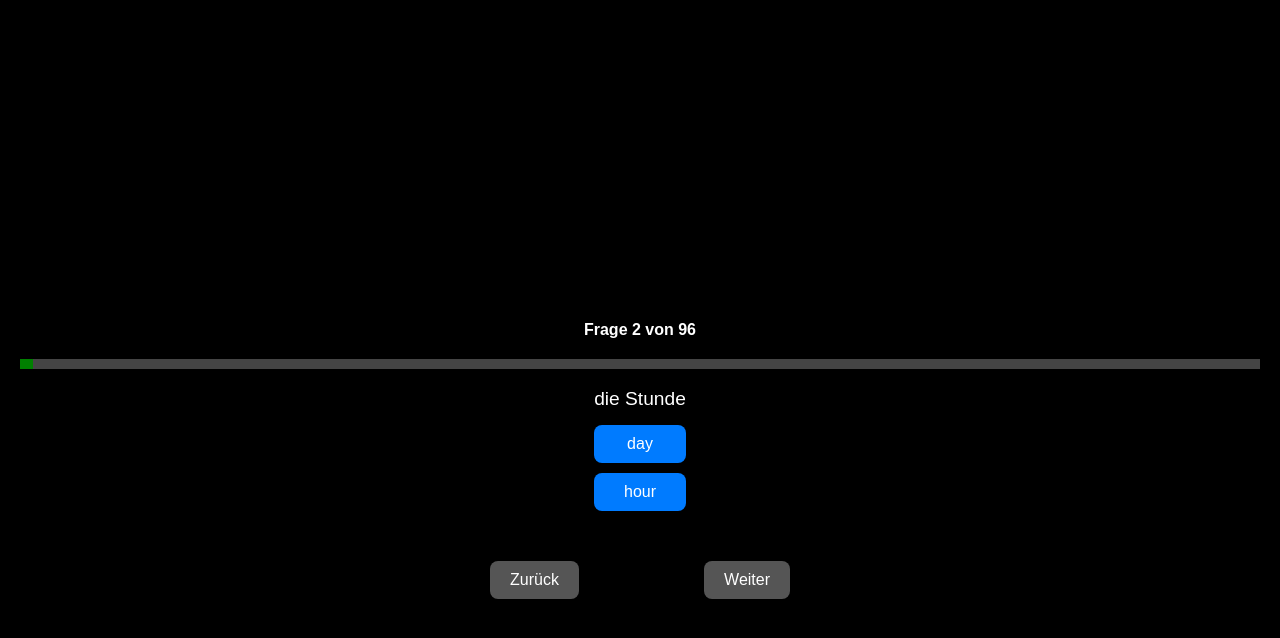
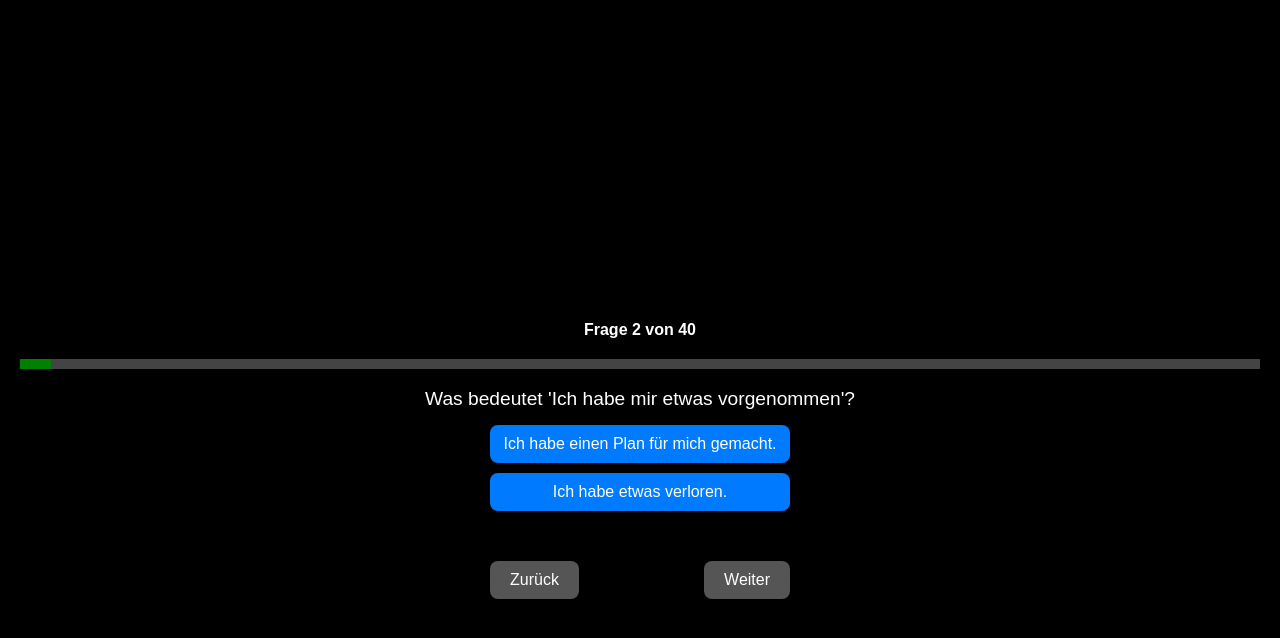
Before and after one commit to jazzupyourgerman/Beguem, a plain HTML site: page index.html in a window 1280 px wide. Both pictures are taken after a click on the button "Weiter". Drawn offline with Linux system fonts and the light colour scheme.

Commit message:
Update index.html

```diff
--- a/index.html
+++ b/index.html
@@ -206,106 +206,74 @@
     </div>
   </div>
 <script>
-const questions = [
-  { text: "das Unterbewusstsein", options: ["holiday", "subconscious mind"], correct: 1 },
-  { text: "die Stunde", options: ["day", "hour"], correct: 1 },
-  { text: "die Beschäftigung", options: ["vacation", "occupation / activity"], correct: 1 },
-  { text: "der See", options: ["sea", "lake"], correct: 1 },
-  { text: "die See", options: ["mountain", "ocean"], correct: 1 },
-  { text: "das Meer", options: ["forest", "sea"], correct: 1 },
-  { text: "die Insel", options: ["desert", "island"], correct: 1 },
-  { text: "das Glück", options: ["disaster", "luck / happiness"], correct: 1 },
-  { text: "das Pech", options: ["much luck", "bad luck"], correct: 1 },
-  { text: "der Regen", options: ["sun", "rain"], correct: 1 },
-  { text: "der Sturm", options: ["rainbow", "storm"], correct: 1 },
-  { text: "der August", options: ["Winter", "August"], correct: 1 },
-  { text: "der Ort", options: ["street", "place / town"], correct: 1 },
-  { text: "die Arbeit", options: ["holiday", "work / job"], correct: 1 },
-  { text: "der Job", options: ["job", "drink"], correct: 0 },
-  { text: "das Zimmer", options: ["garden", "room"], correct: 1 },
-  { text: "der Norden", options: ["north", "south"], correct: 0 },
-  { text: "das Hotel", options: ["hotel", "train station"], correct: 0 },
-  { text: "die Rezeption", options: ["restaurant", "reception desk"], correct: 1 },
-  { text: "die Fahrradwege", options: ["bicycle paths", "car parks"], correct: 0 },
+const questions =[
+  { "text": "Wie beginnt man korrekt? —> 'Also …'", "options": ["Also ich habe es bemerkt.", "Also habe ich es bemerkt."], "correct": 1 },
+  { "text": "Was bedeutet 'Ich habe mir etwas vorgenommen'?", "options": ["Ich habe etwas verloren.", "Ich habe einen Plan für mich gemacht."], "correct": 1 },
+  { "text": "Was passiert beim Druckausgleich im Ohr?", "options": ["Die Trommelfelle haben sich entspannt.", "Die Trommelfelle haben sich nach innen gesogen."], "correct": 0 },
+  { "text": "Welche Aussage ist korrekt?", "options": ["Ich kümmere mich dazu.", "Ich kümmere mich darum."], "correct": 1 },
+  { "text": "Welche Form ist richtig?", "options": ["Nachher kümmere ich mich dazu!", "Nachher kümmere ich mich darum!"], "correct": 1 },
+  { "text": "Wie kann man eine Rechnung bezahlen?", "options": ["per Vergebung", "per Überweisung"], "correct": 1 },
+  { "text": "Welche Aussage stimmt?", "options": ["Ich habe das Geld übergeworfen.", "Ich habe das Geld überwiesen."], "correct": 1 },
+  { "text": "Wie sagt man korrekt?", "options": ["Es löst ein paar Probleme zu geben.", "Es gibt ein paar Probleme zu lösen."], "correct": 1 },
+  { "text": "Welche Aussage ist korrekt?", "options": ["Diese Person macht mich ruhig.", "Diese Person macht mich wütend."], "correct": 1 },
+  { "text": "Was bedeutet 'die Bedeutung'?", "options": ["Die Größe einer Sache", "Sinn oder Erklärung einer Sache"], "correct": 1 },
+  { "text": "Was ist korrekt?", "options": ["Ein Teil von meiner Arbeit ist Erinnerung.", "Ein Teil von meiner Arbeit ist Routine."], "correct": 1 },
+  { "text": "Welche Tätigkeit passt?", "options": ["etwas Neues vergessen", "etwas Neues entdecken"], "correct": 1 },
+  { "text": "Was bedeutet 'an etwas teilnehmen'?", "options": ["weggehen", "dabei sein"], "correct": 1 },
+  { "text": "Welche Aussage ist richtig?", "options": ["Ich habe mein Studium in der Türkei abschließen.", "Ich habe mein Studium in der Türkei abgeschlossen."], "correct": 1 },
+  { "text": "Was passt zu 'sich verloben'?", "options": ["einen Kredit aufnehmen", "eine Verlobung eingehen"], "correct": 1 },
+  { "text": "Was bedeutet 'sich lohnen'?", "options": ["es ist sinnlos", "es ist wertvoll"], "correct": 1 },
+  { "text": "Welche Aussage ist korrekt?", "options": ["Wir mögen euch.", "Wir mögen uns."], "correct": 1 },
+  { "text": "Wie sagt man korrekt?", "options": ["Ich erinnere mich auf meinen Traum.", "Ich erinnere mich an meinen Traum."], "correct": 1 },
+  { "text": "Welche Form ist korrekt?", "options": ["Du erinnerst dich darauf, was du geträumt hast.", "Du erinnerst dich daran, was du geträumt hast."], "correct": 1 },
+  { "text": "Was stimmt?", "options": ["Wir haben Probleme, uns daran zu vergessen.", "Wir haben Probleme, uns daran zu erinnern."], "correct": 1 },
+  { "text": "Was bedeutet 'Beschäftigung'?", "options": ["eine Erinnerung", "eine Tätigkeit"], "correct": 1 },
+  { "text": "Welche Aussage ist korrekt?", "options": ["Er schlägt einen Ausflug zu.", "Er schlägt einen Ausflug vor."], "correct": 1 },
+  { "text": "Wie sagt man korrekt?", "options": ["Gestern gab es stark Regen.", "Gestern gab es starken Regen."], "correct": 1 },
+  { "text": "Welche Form ist richtig?", "options": ["ein starkes Regen", "ein starker Sturm"], "correct": 1 },
+  { "text": "Was passt zu 'im August'?", "options": ["Ich fahre Ende August nach Deutsch.", "Ich fahre Ende August nach Italien."], "correct": 1 },
+  { "text": "Welche Aussage ist sinnvoll?", "options": ["Hat sich der Ort verschwunden?", "Hat sich der Ort verändert?"], "correct": 1 },
+  { "text": "Was bedeutet 'sich verbessern'?", "options": ["schlechter werden", "besser werden"], "correct": 1 },
+  { "text": "Welche Aussage ist korrekt?", "options": ["In meinem Ort sind neue Fahrradwege erinnert.", "In meinem Ort sind neue Fahrradwege entstanden."], "correct": 1 },
+  { "text": "Was bedeutet 'umziehen'?", "options": ["etwas anziehen", "den Wohnort wechseln"], "correct": 1 },
+  { "text": "Welche Aussage ist korrekt?", "options": ["Er hat eine neue Arbeit verloren.", "Er hat eine neue Arbeit gefunden."], "correct": 1 },
+  { "text": "Welche Aussage ist korrekt?", "options": ["Sie müssen sich beruhigen.", "Sie müssen sich beeilen."], "correct": 1 },
+  { "text": "Welche Aussage stimmt?", "options": ["Wir sind auf Norden von Italien.", "Wir sind im Norden von Italien."], "correct": 1 },
+  { "text": "Welche Tätigkeit passt?", "options": ["ein Dokument beobachten", "ein Dokument bearbeiten"], "correct": 1 },
+  { "text": "Welche Aussage ist korrekt?", "options": ["Wir müssen das Zimmer vorarbeiten.", "Wir müssen das Zimmer vorbereiten."], "correct": 1 },
+  { "text": "Welche Aussage ist sinnvoll?", "options": ["Auch am Wochenende kümmere ich mich darauf.", "Auch am Wochenende kümmere ich mich darum."], "correct": 1 },
+  { "text": "Was bedeutet 'Trotzdem beneidest du mich!'?", "options": ["Du hilfst mir.", "Du bist eifersüchtig auf mich."], "correct": 1 },
+  { "text": "Welche Aussage ist korrekt?", "options": ["Im Hintergrund sieht man die Bedeutung.", "Im Hintergrund sieht man die Berge."], "correct": 1 },
+  { "text": "Was passt zu 'empfehlen'?", "options": ["Sie hat es mir empfehlen.", "Sie hat es mir empfohlen."], "correct": 1 },
+  { "text": "Welche Aussage ist korrekt?", "options": ["Der Schuldirektor unterrichtet nur Mathe.", "Der Schuldirektor leitet die Schule."], "correct": 1 },
+  { "text": "Welche Aussage ist korrekt?", "options": ["Ich habe mit sechs Jahren eingeschult.", "Ich wurde mit sechs Jahren eingeschult."], "correct": 1 }
+];
 
-  { text: "weitermachen", options: ["to stop", "to continue"], correct: 1 },
-  { text: "weiterkochen", options: ["to keep cooking", "to stop eating"], correct: 0 },
-  { text: "weiterspielen", options: ["to fall asleep", "to keep playing"], correct: 1 },
-  { text: "weitertrinken", options: ["to break the glass", "to keep drinking"], correct: 1 },
-  { text: "vorschlagen", options: ["to forget", "to suggest"], correct: 1 },
-  { text: "empfehlen", options: ["to recommend", "to forbid"], correct: 0 },
-  { text: "beneiden", options: ["to celebrate", "to envy"], correct: 1 },
-  { text: "regnen", options: ["to shine", "to rain"], correct: 1 },
-  { text: "entstehen", options: ["to come into existence", "to disappear"], correct: 0 },
-  { text: "sich verändern", options: ["to stay the same", "to change"], correct: 1 },
-  { text: "sich verbessern", options: ["to improve", "to get worse"], correct: 0 },
-  { text: "besuchen", options: ["to visit", "to hide"], correct: 0 },
-  { text: "umziehen", options: ["to sleep", "to move (change residence)"], correct: 1 },
-  { text: "wegziehen", options: ["to stay forever", "to move away"], correct: 1 },
-  { text: "finden", options: ["to lose", "to find"], correct: 1 },
-  { text: "sich beeilen", options: ["to relax", "to hurry"], correct: 1 },
-  { text: "bearbeiten", options: ["to destroy", "to edit / work on"], correct: 1 },
-  { text: "vorbereiten", options: ["to prepare", "to forget"], correct: 0 },
-  { text: "werden", options: ["to eat", "to become / to be (auxiliary)"], correct: 1 },
-  { text: "bleiben", options: ["to leave", "to stay"], correct: 1 },
-  { text: "reisen", options: ["to sleep", "to travel"], correct: 1 },
-  { text: "rausgehen", options: ["to go outside", "to go to bed"], correct: 0 },
-  { text: "reingehen", options: ["to leave town", "to go inside"], correct: 1 },
+// ✨ Shuffle-Funktion
+function shuffleArray(array) {
+  return array
+    .map(value => ({ value, sort: Math.random() }))
+    .sort((a, b) => a.sort - b.sort)
+    .map(({ value }) => value);
+}
 
-  { text: "Das Unterbewusstsein ist …", options: ["etwas, das man bewusst steuern kann", "etwas, das unbewusst wirkt"], correct: 1 },
-  { text: "Ich habe gestern … gelernt.", options: ["zwei Stücke am Stunden", "zwei Stunden am Stück"], correct: 1 },
-  { text: "Welche ist eine Beschäftigung?", options: ["Schlafen für immer", "Lesen"], correct: 1 },
-  { text: "Wenn du noch nicht fertig bist, musst du …", options: ["weiterschlafen", "weitermachen"], correct: 1 },
-  { text: "Die Suppe ist noch roh. Was musst du tun?", options: ["weitertrinken", "weiterkochen"], correct: 1 },
-  { text: "Das Spiel ist noch nicht zu Ende. Wir müssen …", options: ["weiterspielen", "weiteressen"], correct: 0 },
-  { text: "Das Glas ist halb voll. Was kannst du tun?", options: ["weiterlaufen", "weitertrinken"], correct: 1 },
-  { text: "Was ist ein See?", options: ["ein kleines Glas", "ein großer Süßwassersee"], correct: 1 },
-  { text: "Wo liegt Limone?", options: ["am Gardasee", "am Gardaberg"], correct: 0 },
-  { text: "„Die See“ bedeutet …", options: ["der Berg", "das Meer"], correct: 1 },
-  { text: "Wenn etwas nicht klar ist, ist es …", options: ["sehr klar", "verwirrend"], correct: 1 },
-  { text: "Was ist eine Insel?", options: ["ein hoher Berg", "Land, das vom Meer umgeben ist"], correct: 1 },
-  { text: "Woher kommst du?", options: ["von der Insel", "aus dem Himmel"], correct: 0 },
-  { text: "Wenn du Pech hast, dann hast du …", options: ["viel Glück", "kein Glück"], correct: 1 },
-  { text: "Ich möchte ins Kino gehen. Was mache ich?", options: ["Ich vergesse es", "Ich schlage es vor"], correct: 1 },
-  { text: "Der Arzt sagt: „Trink viel Wasser!“ – Das ist …", options: ["ein Unfall", "eine Empfehlung"], correct: 1 },
-  { text: "Ein Sturm auf dem Meer ist …", options: ["sehr sicher", "gefährlich"], correct: 1 },
-  { text: "Du bist reich. Trotzdem beneidest du mich!", options: ["Du bist entspannt", "Du bist eifersüchtig"], correct: 1 },
-  { text: "Was passiert, wenn es regnet?", options: ["Die Sonne scheint", "Wasser fällt vom Himmel"], correct: 1 },
-  { text: "Was ist maskulin?", options: ["die leichte Regen", "der leichte Regen"], correct: 1 },
-  { text: "Gestern gab es …", options: ["eine starke Regen", "einen starken Regen"], correct: 1 },
-  { text: "Welches ist korrekt?", options: ["eine starke Sturm", "ein starker Sturm"], correct: 1 },
-  { text: "Wann fährst du nach Italien?", options: ["im Montag", "im August"], correct: 1 },
-  { text: "Ich reise …", options: ["Mitte August", "Anfangs Montag"], correct: 0 },
-  { text: "Ich fahre nach Italien …", options: ["Ende August", "Anfang Septembere"], correct: 0 },
-  { text: "Welcher Satz ist richtig?", options: ["Ich fahre im August nach Deutsch", "Ich fahre im August nach Italien"], correct: 1 },
-  { text: "Welcher Satz ist richtig?", options: ["Ich fahre Ende August nach Italien", "Ich fahre Ende August nach August"], correct: 0 },
-  { text: "In Limone: Hörst du mehr …?", options: ["Chinesisch", "Deutsch"], correct: 1 },
-  { text: "Der Ort ist schöner geworden. Das heißt …", options: ["er ist gleich geblieben", "er hat sich verändert"], correct: 1 },
-  { text: "Wenn etwas besser wird, dann …", options: ["verschlechtert es sich", "verbessert es sich"], correct: 1 },
-  { text: "Was bedeutet „entstehen“?", options: ["neu geschaffen werden", "kaputtgehen"], correct: 0 },
-  { text: "Hast du den Ort zum ersten Mal besucht, seit du vor sieben Jahren …?", options: ["umgezogen bist", "aufgestanden bist"], correct: 0 },
-  { text: "Wenn man eine neue Wohnung nimmt, dann …", options: ["zieht man um", "zieht man ab"], correct: 0 },
-  { text: "Wenn man einen Ort verlässt, dann …", options: ["zieht man weg", "zieht man hin"], correct: 0 },
-  { text: "Er hat …", options: ["eine Arbeit verloren", "eine neue Arbeit gefunden"], correct: 1 },
-  { text: "Er hat …", options: ["einen besseren Job gefunden", "einen schlechteren Job verloren"], correct: 0 },
-  { text: "Sie müssen sich beeilen, …", options: ["das Zimmer langsamer zu machen", "das Zimmer fertig zu machen"], correct: 1 },
-  { text: "Wo sind wir?", options: ["im Süden von Spanien", "im Norden von Italien"], correct: 1 },
-  { text: "Ein Text wird …", options: ["gegessen", "bearbeitet"], correct: 1 },
-  { text: "Bevor du gehst, musst du dich …", options: ["vorbereiten", "verschlafen"], correct: 0 },
-  { text: "Ich bin …", options: ["hier", "nirgendwo"], correct: 0 },
-  { text: "Ich gehe …", options: ["dortsein", "hierher"], correct: 1 },
-  { text: "Er geht …", options: ["dortwo", "dorthin"], correct: 1 },
-  { text: "Passiv Präsens: …", options: ["Es ist empfohlen, zu Hause bleiben", "Es wird empfohlen, zu Hause zu bleiben"], correct: 1 },
-  { text: "Passiv Präteritum: …", options: ["Es wird empfohlen", "Es wurde empfohlen"], correct: 1 },
-  { text: "Passiv Perfekt: …", options: ["Es ist empfohlen worden", "Es war empfohlen"], correct: 0 },
-  { text: "Welche Form ist richtig? (Präsens)", options: ["du wurdest", "du wirst"], correct: 1 },
-  { text: "Welche Form ist richtig? (Präteritum)", options: ["ich wurde", "ich werde"], correct: 0 },
-  { text: "Welche Form ist richtig? (Perfekt)", options: ["ich habe gewarnt gewesen", "ich bin gewarnt worden"], correct: 1 },
-  { text: "Was sagte die Rezeption?", options: ["Ja, die Rezeption hat uns gesagt …", "Ja, die Rezeption ist uns gesagt"], correct: 0 },
-  { text: "Ist es gut, im August nach Italien zu reisen?", options: ["Nein, es ist ein Hund", "Ja, es ist gut"], correct: 1 },
-  { text: "Wenn du die Wohnung verlässt, musst du …", options: ["rausgehen", "reingehen"], correct: 0 },
-  { text: "Wenn du ins Zimmer willst, musst du …", options: ["rauslaufen", "reingehen"], correct: 1 }
-];
+// ✨ Optionen zufällig mischen und correct-Index anpassen
+function randomizeQuestions(questions) {
+  return questions.map(q => {
+    const options = shuffleArray(q.options);
+    const correctAnswer = q.options[q.correct];
+    const correctIndex = options.indexOf(correctAnswer);
+    return {
+      text: q.text,
+      options: options,
+      correct: correctIndex
+    };
+  });
+}
+
+// Verwende die zufällig gemischten Fragen
+let randomizedQuestions = randomizeQuestions(questions);
+
 let currentQuestion = 0;
 let score = 0;
 let incorrectAnswers = [];
@@ -324,9 +292,9 @@ const questions = [
   const progressBar = document.getElementById('progress-bar');
   container.innerHTML = '';
 
-      const q = questions[currentQuestion];
-      progressText.textContent = `Frage ${currentQuestion + 1} von ${questions.length}`;
-      progressBar.style.width = `${((currentQuestion) / questions.length) * 100}%`;
+  const q = randomizedQuestions[currentQuestion];
+  progressText.textContent = `Frage ${currentQuestion + 1} von ${randomizedQuestions.length}`;
+  progressBar.style.width = `${((currentQuestion) / randomizedQuestions.length) * 100}%`;
 
   const questionText = document.createElement('p');
   questionText.textContent = q.text;
@@ -346,7 +314,7 @@ const questions = [
 }
 
 function handleAnswer(clickedButton, index, buttonContainer) {
-      const q = questions[currentQuestion];
+  const q = randomizedQuestions[currentQuestion];
   const buttons = buttonContainer.querySelectorAll('button');
 
   buttons.forEach((btn, idx) => {
@@ -370,10 +338,10 @@ const questions = [
 }
 
 function nextQuestion() {
-      if (currentQuestion < questions.length - 1) {
+  if (currentQuestion < randomizedQuestions.length - 1) {
     currentQuestion++;
     showQuestion();
-      } else if (currentQuestion === questions.length - 1) {
+  } else if (currentQuestion === randomizedQuestions.length - 1) {
     currentQuestion++;
     showResult();
   }
@@ -393,12 +361,12 @@ const questions = [
   document.body.style.overflow = 'auto'; // ✨ Scrollen auf Auswertungsseite erlauben
 
   const scoreText = document.getElementById('score-text');
-      scoreText.textContent = `Du hast ${score} von ${questions.length} richtig.`;
+  scoreText.textContent = `Du hast ${score} von ${randomizedQuestions.length} richtig.`;
 
   const correctionList = document.getElementById('correction-list');
   correctionList.innerHTML = '';
 
-      questions.forEach((q, i) => {
+  randomizedQuestions.forEach((q, i) => {
     const p = document.createElement('p');
     const isCorrect = userAnswers[i] === q.correct;
     const status = isCorrect ? "✅ Richtig" : `❌ Falsch – Richtige Antwort: ${q.options[q.correct]}`;
@@ -412,6 +380,9 @@ const questions = [
   score = 0;
   incorrectAnswers = [];
   userAnswers = [];
+
+  // ✨ Neue Randomisierung bei Neustart
+  randomizedQuestions = randomizeQuestions(questions);
 
   document.querySelector('.result-screen').style.display = 'none';
   document.querySelector('.start-screen').style.display = 'flex';
```
Lines whose indentation alone changed are shown as unchanged.
